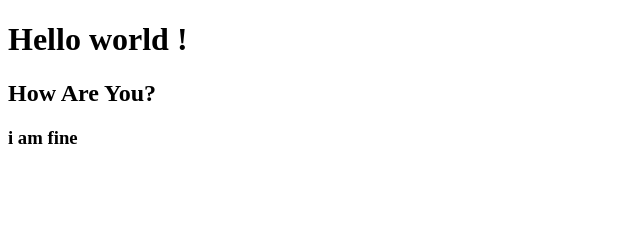
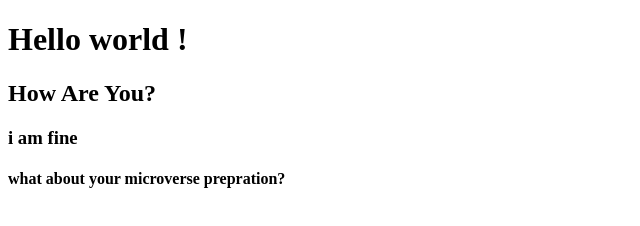
Before and after one commit to sharminkhan0/sharmin-nahid, a plain HTML site: page index.html in a window 1280 px wide. Shown: the whole page, without its empty margins (0-640 px from the left). Drawn offline with Linux system fonts and the light colour scheme.

Commit message:
another question to Sharmin

```diff
--- a/index.html
+++ b/index.html
@@ -12,6 +12,7 @@
     <h1>Hello world !</h1>
     <h2>How Are You?</h2>
     <h3>i am fine</h3>
+    <h4>what about your microverse prepration?</h4>
 </body>
 
 </html>
```
Also changed, not shown: style.css (added).
